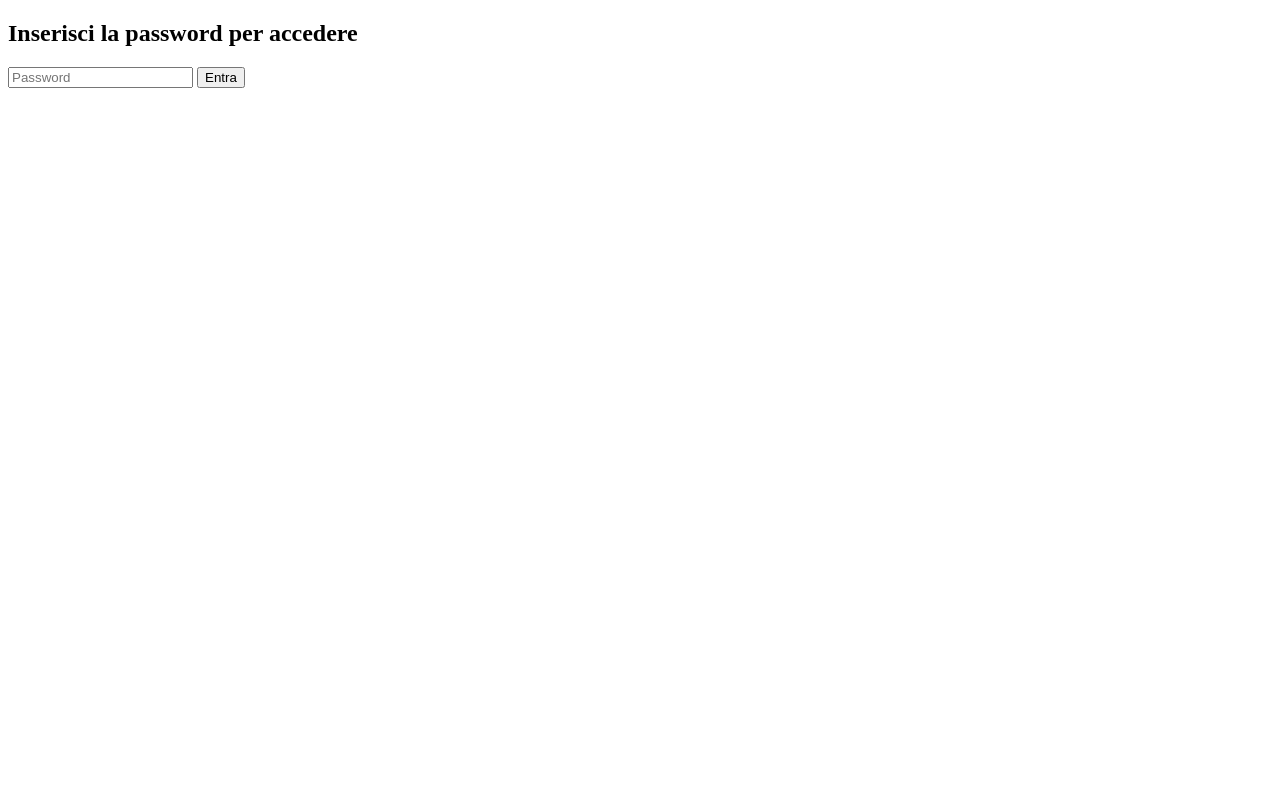
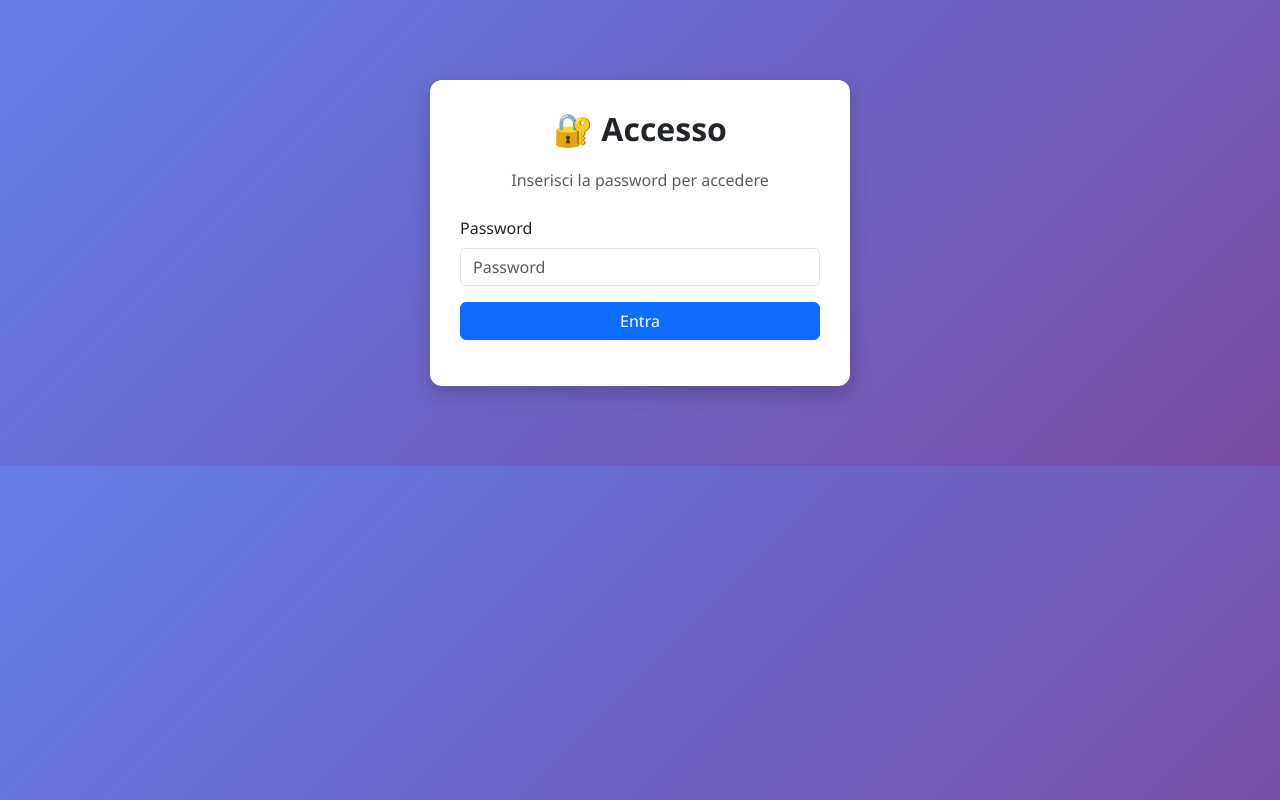
Before and after one commit to leinathan2006-oss/gestioneviaggi, a website: page login.html in a window 1280 px wide. Drawn offline with nearby package versions, Linux system fonts and the light colour scheme.

Commit message:
Update login.html

```diff
--- a/login.html
+++ b/login.html
@@ -2,19 +2,52 @@
 <html lang="it">
 <head>
     <meta charset="UTF-8">
-  <title>Accesso</title>
+    <meta name="viewport" content="width=device-width, initial-scale=1.0">
+    <title>Accesso - Gestione Viaggi</title>
+
+    <!-- Bootstrap CSS -->
+    <link href="https://cdn.jsdelivr.net/npm/bootstrap@5.3.0/dist/css/bootstrap.min.css" rel="stylesheet">
+
+    <style>
+        body {
+            background: linear-gradient(135deg, #667eea 0%, #764ba2 100%);
+            font-family: 'Segoe UI', Tahoma, Geneva, Verdana, sans-serif;
+        }
+        .login-card {
+            max-width: 420px;
+            margin: 80px auto;
+            padding: 30px;
+            background: white;
+            border-radius: 12px;
+            box-shadow: 0 8px 20px rgba(0,0,0,0.2);
+        }
+        .login-card h2 {
+            font-weight: bold;
+            margin-bottom: 20px;
+            text-align: center;
+        }
+    </style>
 </head>
+
 <body>
-  <h2>Inserisci la password per accedere</h2>
 
-  <input type="password" id="password" placeholder="Password">
-  <button onclick="login()">Entra</button>
+    <div class="login-card">
+        <h2>🔐 Accesso</h2>
+        <p class="text-center text-muted mb-4">Inserisci la password per accedere</p>
 
-  <p id="errore" style="color:red;"></p>
+        <div class="mb-3">
+            <label class="form-label">Password</label>
+            <input type="password" id="password" class="form-control" placeholder="Password">
+        </div>
+
+        <button class="btn btn-primary w-100" onclick="login()">Entra</button>
+
+        <p id="errore" class="text-danger mt-3 text-center"></p>
+    </div>
 
     <script>
-    // HASH della password corretta (sostituisci con il tuo)
-    const PASSWORD_HASH = "fc976fb3ac33c80297991f8fb627d599d9de244dc9002faf7f2811ccb31c27e1";
+        // Inserisci qui il tuo hash SHA-256
+        const PASSWORD_HASH = "INSERISCI_HASH_QUI";
 
         async function sha256(text) {
             const encoder = new TextEncoder();
@@ -35,5 +68,9 @@
             }
         }
     </script>
+
+    <!-- Bootstrap JS -->
+    <script src="https://cdn.jsdelivr.net/npm/bootstrap@5.3.0/dist/js/bootstrap.bundle.min.js"></script>
+
 </body>
 </html>
```
Lines whose indentation alone changed are shown as unchanged.
